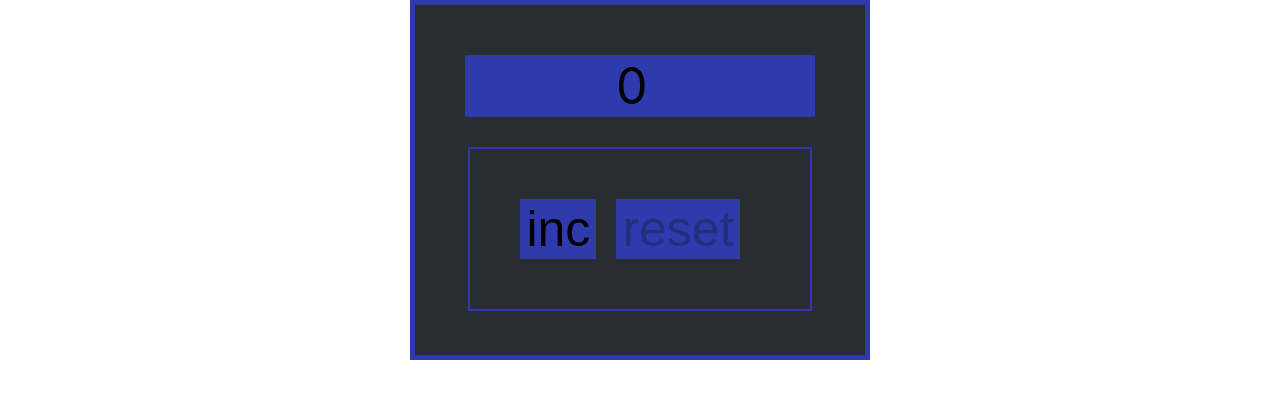
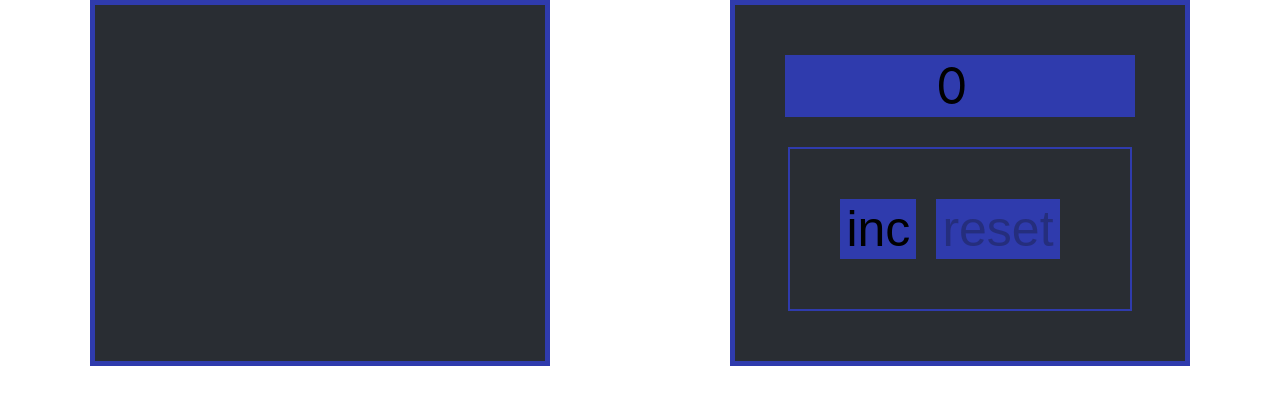
Before and after one commit to cros6y6raga/counter-crosbybraga, a React (Create React App) app: page / in a window 1280 px wide. Shown: the top 404 px of the page. Built offline with nearby package versions, Linux system fonts and the light colour scheme.

Commit message:
I drew the settings component

```diff
--- a/src/App.css
+++ b/src/App.css
@@ -1,9 +1,13 @@
-.counter {
+.header {
+    display: flex;
+}
+
+.counter, .settings {
     display: flex;
     flex-direction: column;
     background-color: #292d33;
-    max-width: 350px;
-    max-height: 250px;
+    min-width: 350px;
+    min-height: 250px;
     margin: 0 auto;
     padding: 50px;
     border: 5px solid #2f3bad;
--- a/src/App.tsx
+++ b/src/App.tsx
@@ -14,7 +14,8 @@ function App() {
         setCount(minValue)
     }
     return (
-        <div>
+        <div className='header'>
+            <Settings/>
             <Count
                 count={count}
                 minValue={minValue}
@@ -22,7 +23,6 @@ function App() {
                 onClickInc={onClickInc}
                 onClickReset={onClickReset}
             />
-            <Settings/>
         </div>
     );
 }
--- a/src/components/Settings.tsx
+++ b/src/components/Settings.tsx
@@ -2,7 +2,7 @@ import React from 'react';
 
 export const Settings = () => {
     return (
-        <div>
+        <div className='settings'>
 
         </div>
     );
```
